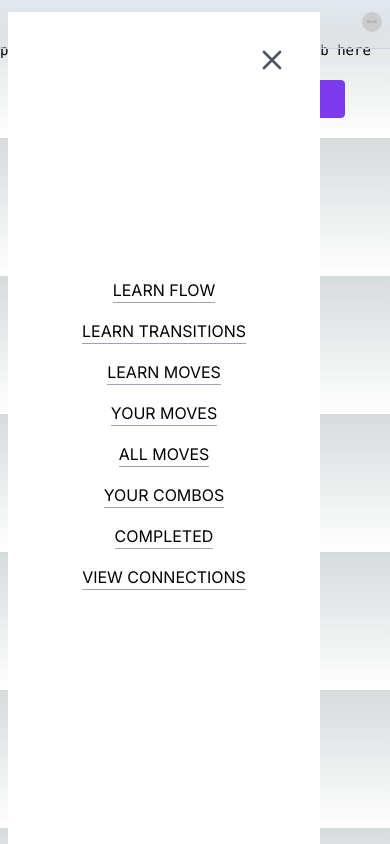
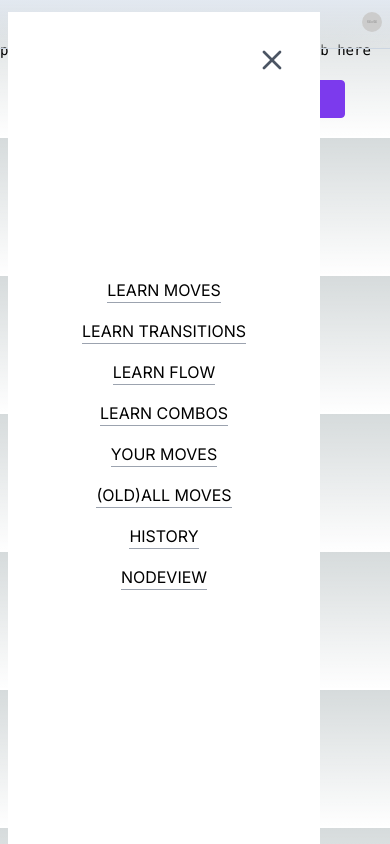
Before and after one commit to volaix/breakdancedb, a Next.js app: page / in a window 390 px wide. Both pictures are taken after a click on the element 18 px from the left and 21 px from the top of the page. Built offline with nearby package versions, Linux system fonts and the light colour scheme.

Commit message:
clearer nav

```diff
--- a/src/app/HamburgerMenu.tsx
+++ b/src/app/HamburgerMenu.tsx
@@ -37,28 +37,28 @@ const Header = () => {
             </div>
             <ul className="text-black	flex flex-col items-center justify-between min-h-[250px]">
               <li className="border-b border-gray-400 my-2 uppercase">
-                <a href="/">Learn Flow</a>
+                <a href="/learnmoves">Learn Moves</a>
               </li>
               <li className="border-b border-gray-400 my-2 uppercase">
                 <a href="/">Learn Transitions</a>
               </li>
               <li className="border-b border-gray-400 my-2 uppercase">
-                <a href="/vocab">Learn Moves</a>
+                <a href="/">Learn Flow</a>
+              </li>
+              <li className="border-b border-gray-400 my-2 uppercase">
+                <a href="/combos">Learn Combos</a>
               </li>
               <li className="border-b border-gray-400 my-2 uppercase">
                 <a href="/yourmoves">Your Moves</a>
               </li>
               <li className="border-b border-gray-400 my-2 uppercase">
-                <a href="/dblist">All Moves</a>
+                <a href="/dblist">(old)All Moves</a>
               </li>
               <li className="border-b border-gray-400 my-2 uppercase">
-                <a href="/combos">Your Combos</a>
+                <a href="/completed">History</a>
               </li>
               <li className="border-b border-gray-400 my-2 uppercase">
-                <a href="/completed">Completed</a>
-              </li>
-              <li className="border-b border-gray-400 my-2 uppercase">
-                <a href="/nodes">View Connections</a>
+                <a href="/nodes">Nodeview</a>
               </li>
             </ul>
           </div>
```
